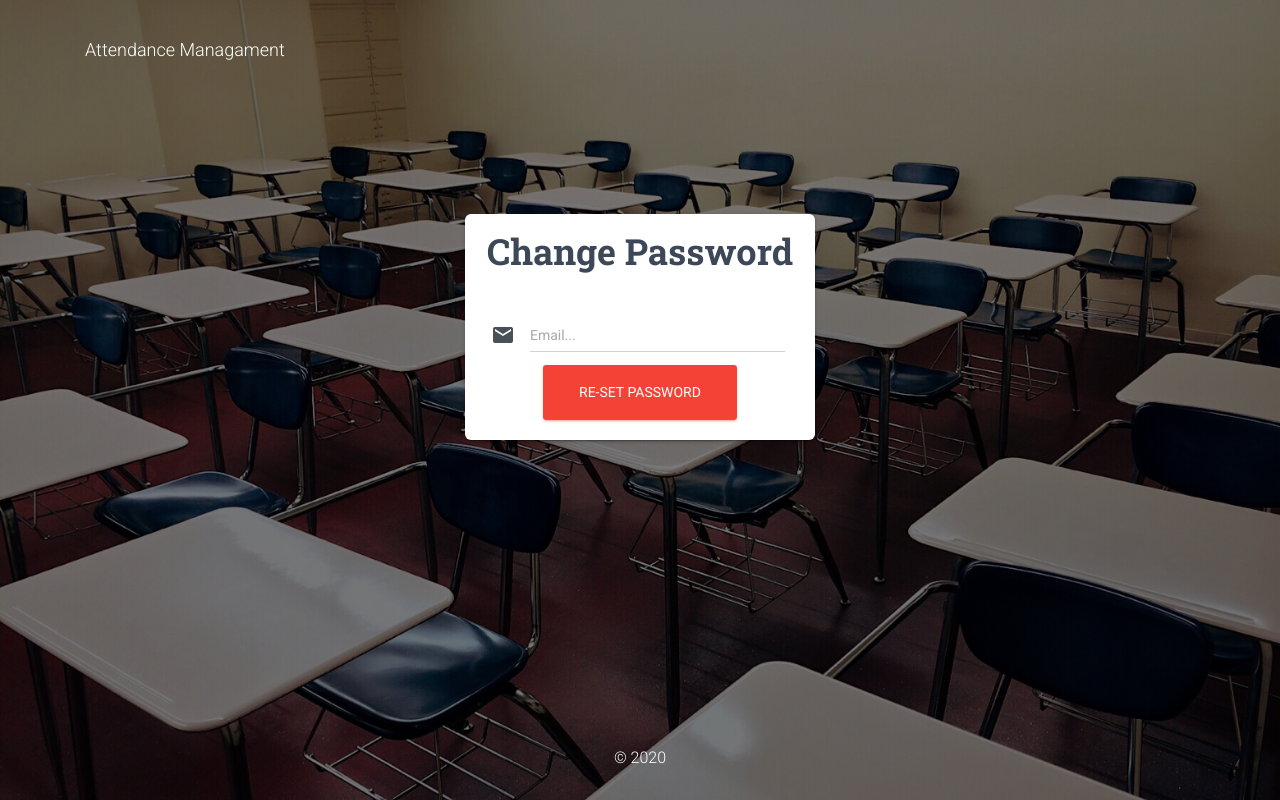
After one commit to HarshKapadia2/attendance_management, a Flask app: page /forgot_password in a window 1280 px wide. The commit adds this page. Run offline with Flask 2, Linux system fonts and the light colour scheme; some libraries are stand-ins or nearby versions.

Commit message:
Implement e-mail verification and password reset features with necessary UI changes
UI changes: Add forgot_password_page.html and modify log in pages of both entities

```diff
--- a/app.py
+++ b/app.py
@@ -17,14 +17,14 @@ db = firestore.client()
 # pyrebase init
 # Your web app's Firebase configuration
 firebaseConfig = {
-    'apiKey': '',
-    'authDomain': '',
-    'databaseURL': '',
-    'projectId': '',
-    'storageBucket': '',
-    'messagingSenderId': '',
-    'appId': '',
-    'measurementId': ''
+    'apiKey': "",
+    'authDomain': "",
+    'databaseURL': "",
+    'projectId': "",
+    'storageBucket': "",
+    'messagingSenderId': "",
+    'appId': "",
+    'measurementId': ""
 }
 firebase = pyrebase.initialize_app(firebaseConfig)
 auth = firebase.auth()
@@ -61,7 +61,7 @@ def teacher_login():
         division = request.form['division'].upper()
 
         # check e-mail, div & pass
-        flag_1 = flag_2 = flag_3 = False
+        flag_1 = flag_2 = flag_3 = flag_4 = False
         div_ref = db.collection('division')
         divs = div_ref.stream()
         # check for div existence
@@ -77,13 +77,17 @@ def teacher_login():
                         try:
                             auth.sign_in_with_email_and_password(email, password)
                             flag_3 = True
+                            # e-mail verification check
+                            acc_info = auth.get_account_info(st_user['idToken'])
+                            if acc_info['users'][0]['emailVerified'] == True:
+                                flag_4 = True
                         except:
                             flag_3 = False
                         break
                 break
 
-        if flag_1 == False or flag_2 == False or flag_3 == False:
-            flash('Incorrect or non-existent e-mail, division or password...', 'error')
+        if flag_1 == False or flag_2 == False or flag_3 == False or flag_4 == False:
+            flash('Incorrect, unverified or non-existent e-mail, division or password...', 'error')
             return redirect('/teacher_login')
 
         session['division'] = division
@@ -127,7 +131,9 @@ def teacher_signup():
             return redirect('/teacher_signup')
 
         # auth user
-        auth.create_user_with_email_and_password(email, password)
+        teacher_user = auth.create_user_with_email_and_password(email, password)
+        # e-mail verification
+        auth.send_email_verification(teacher_user['idToken'])
         # add teacher to db
         db.collection('teacher').document(email).set({
             'name': name,
@@ -146,7 +152,7 @@ def teacher_signup():
             'teacher_email': firestore.ArrayUnion([email])
         })
 
-        flash('Registration Successful! You can now log in...', 'info')
+        flash('Registration successful! Please check your e-mail for verification and then log in...', 'info')
         return redirect('/teacher_login')
 
 
@@ -254,7 +260,7 @@ def student_login():
         division = request.form['division'].upper()
 
         # check e-mail, div & pass
-        flag_1 = flag_2 = flag_3 = False
+        flag_1 = flag_2 = flag_3 = flag_4 = False
         div_ref = db.collection('division')
         divs = div_ref.stream()
         # check for div existence
@@ -268,15 +274,19 @@ def student_login():
                         flag_2 = True
                         # check pass
                         try:
-                            auth.sign_in_with_email_and_password(email, password)
+                            st_user = auth.sign_in_with_email_and_password(email, password)
                             flag_3 = True
+                            # e-mail verification check
+                            acc_info = auth.get_account_info(st_user['idToken'])
+                            if acc_info['users'][0]['emailVerified'] == True:
+                                flag_4 = True
                         except:
                             flag_3 = False
                         break
                 break
 
-        if flag_1 == False or flag_2 == False or flag_3 == False:
-            flash('Incorrect or non-existent e-mail, division or password...', 'error')
+        if flag_1 == False or flag_2 == False or flag_3 == False or flag_4 == False:
+            flash('Incorrect, unverified or non-existent e-mail, division or password...', 'error')
             return redirect('/student_login')
 
         session['division'] = division
@@ -324,7 +334,9 @@ def student_signup():
             return redirect('/student_signup')
 
         # auth user
-        auth.create_user_with_email_and_password(email, password)
+        st_user = auth.create_user_with_email_and_password(email, password)
+        # e-mail verification
+        auth.send_email_verification(st_user['idToken'])
         # check for div
         db.collection('division').document(division).set({
             'year': year,
@@ -336,7 +348,7 @@ def student_signup():
             'roll_no': roll_no,
         })
 
-        flash('Registration Successful! You can now log in...', 'info')
+        flash('Registration successful! Please check your e-mail for verification and then log in...', 'info')
         return redirect('/student_login')
 
 
@@ -401,5 +413,21 @@ def logout():
 
 
 
+@app.route('/forgot_password', methods = ['GET', 'POST'])
+def forgotPassword():
+    if request.method == 'GET':
+        if 'user' not in session:
+            return render_template('forgot_password_page.html')
+        else:
+            return redirect('/logout')
+    elif request.method == 'POST':
+        email = request.form['email']
+        auth.send_password_reset_email(email)
+        flash('Check your e-mail to set new password...', 'info')
+        return redirect('/')
+
+
+
+
 if __name__ == '__main__':
     app.run(debug = True)
--- /dev/null
+++ b/templates/forgot_password_page.html
@@ -0,0 +1,65 @@
+<!--
+ =========================================================
+ Material Kit PRO - v2.2.0
+ =========================================================
+
+ Product Page: https://www.creative-tim.com/product/material-kit-pro
+ Copyright 2019 Creative Tim (https://www.creative-tim.com)
+
+ Coded by Creative Tim
+
+ =========================================================
+
+ The above copyright notice and this permission notice shall be included in all copies or substantial portions of the Software.
+-->
+{% extends 'base.html' %}
+
+{% block head %}
+  <title>AM Forgot Password</title>
+{% endblock %}
+
+{% block body %}
+<body class="login-page sidebar-collapse">
+  <nav class="navbar navbar-color-on-scroll navbar-transparent    fixed-top  navbar-expand-lg " color-on-scroll="100" id="sectionsNav">
+    <div class="container">
+      <div class="navbar-translate">
+        <div class="navbar-brand">
+          Attendance Managament
+        </div>
+      </div>
+    </div>
+  </nav>
+  <div class="page-header header-filter" style="background-image: url('../static/img/desk_chair.jpg'); background-size: cover; background-position: top center;">
+    <div class="container">
+      <div class="row">
+        <div class="col-lg-4 col-md-6 col-sm-8 ml-auto mr-auto">
+          <form class="form" method="POST" action="/forgot_password">
+            <div class="card card-login">
+              <h2 class="card-title text-center">Change Password</h2>
+              <!-- <div class="social-line">
+                <a href="#pablo" class="btn btn-just-icon btn-link btn-white">
+                  <i class="fa fa-google-plus"></i>
+                </a>
+              </div> -->
+              <div class="card-body ">
+                <span class="bmd-form-group">
+                  <div class="input-group">
+                    <div class="input-group-prepend">
+                      <span class="input-group-text">
+                        <i class="material-icons">email</i>
+                      </span>
+                    </div>
+                    <input name="email" type="email" class="form-control" placeholder="Email..." required>
+                  </div>
+                </span>
+              </div>
+              <div class="card-footer justify-content-center">
+                <button type="submit" class="btn btn-danger btn-raised btn-lg">Re-set Password</button>
+              </div>
+            </div>
+          </form>
+        </div>
+      </div>
+    </div>
+  </div>
+{% endblock %}
--- a/templates/student_login_page.html
+++ b/templates/student_login_page.html
@@ -87,8 +87,12 @@
           </form>
           <div class="card card-login card-hidden text-center">
             <form action="/student_signup" method="GET">
-              <label for="">Not Registered?</label>
+              <label>Not registered?</label>
               <button type="submit" class="btn btn-danger btn-raised btn-lg">Sign Up</button>
+            </form>
+            <form action="/forgot_password" method="GET">
+              <label>Forgot password?</label>
+              <button type="submit" class="btn btn-danger btn-raised btn-lg">Click here</button>
             </form>
             <form action="/" method="GET">
               <button type="submit" class="btn btn-danger btn-raised btn-lg">Back</button>
--- a/templates/teacher_login_page.html
+++ b/templates/teacher_login_page.html
@@ -87,8 +87,12 @@
           </form>
           <div class="card card-login card-hidden text-center">
             <form action="/teacher_signup" method="GET">
-              <label>Not Registered?</label>
+              <label>Not registered?</label>
               <button type="submit" class="btn btn-danger btn-raised btn-lg">Sign Up</button>
+            </form>
+            <form action="/forgot_password" method="GET">
+              <label>Forgot password?</label>
+              <button type="submit" class="btn btn-danger btn-raised btn-lg">Click here</button>
             </form>
             <form action="/" method="GET">
               <button type="submit" class="btn btn-danger btn-raised btn-lg">Back</button>
```
